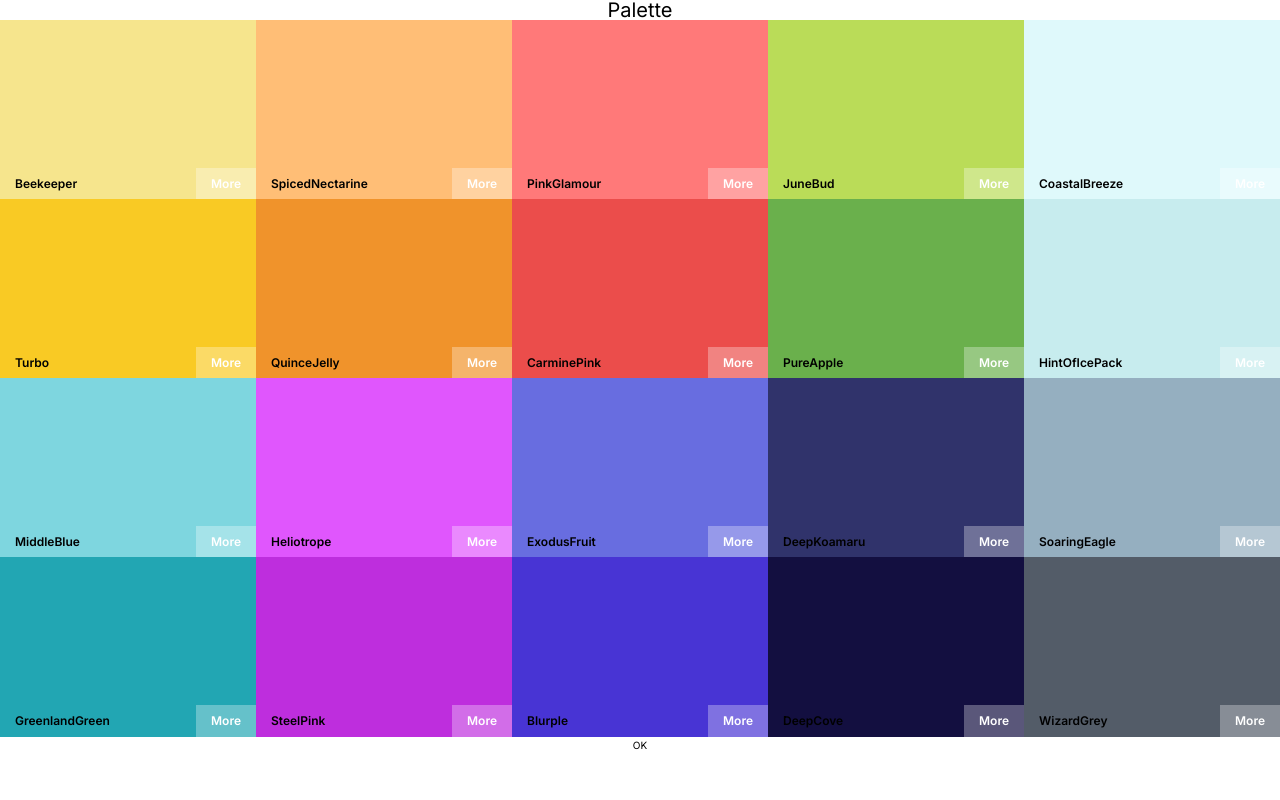
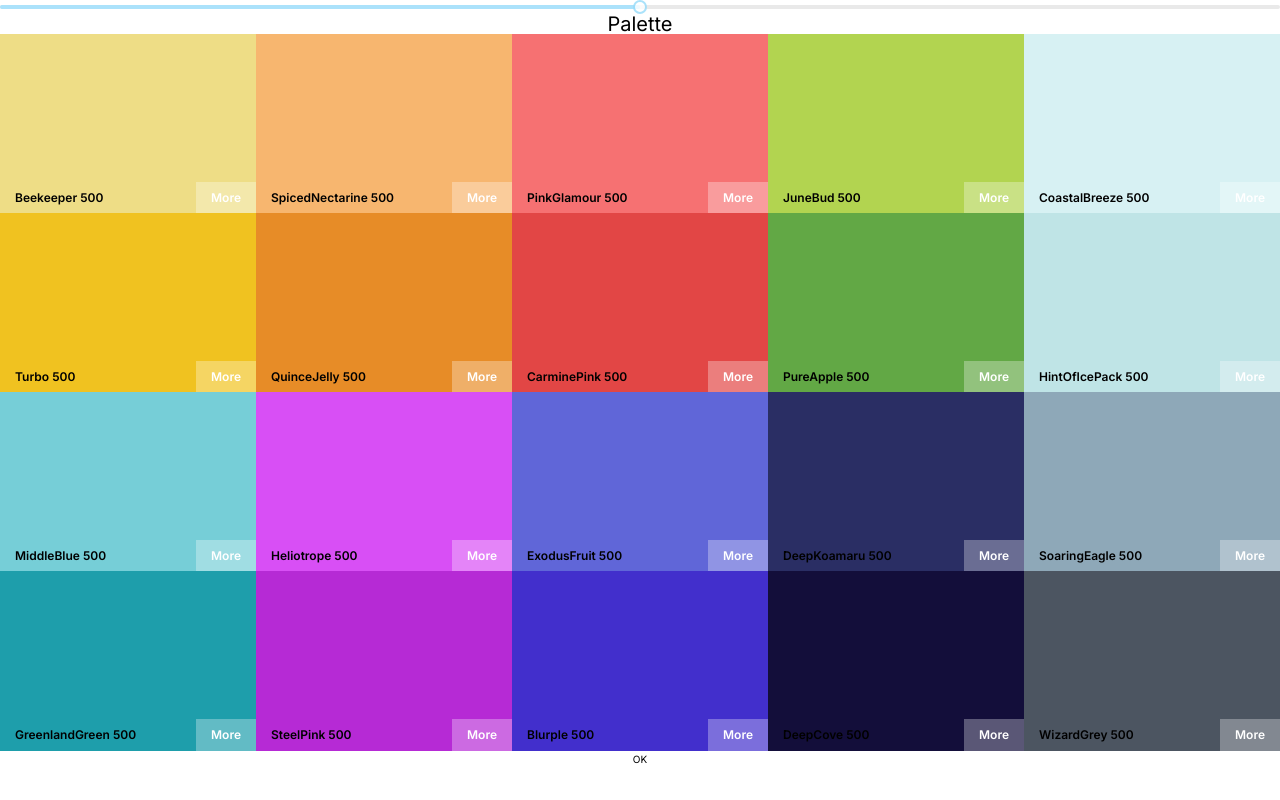
Before and after one commit to ElAlamiIdriss/React-Colors-Project, a React (Create React App) app: page / in a window 1280 px wide. Built offline with nearby package versions, Linux system fonts and the light colour scheme.

Commit message:
add unstyled slider colors

```diff
--- a/package.json
+++ b/package.json
@@ -7,6 +7,7 @@
     "@testing-library/react": "^13.1.1",
     "@testing-library/user-event": "^13.5.0",
     "chroma-js": "^2.4.2",
+    "rc-slider": "^10.0.0",
     "react": "^18.0.0",
     "react-copy-to-clipboard": "^5.1.0",
     "react-dom": "^18.0.0",
--- a/src/App.js
+++ b/src/App.js
@@ -2,17 +2,15 @@ import React, { Component } from "react";
 import "./App.css";
 
 import { generatePalette } from "./helpers/ColorHelpers";
+import seedColors from "./seedColors";
 
 import Palette from "./components/Palette";
-import seedColors from "./seedColors";
 
 class App extends Component {
   render() {
-    console.log(generatePalette(seedColors[4]));
-
     return (
       <div className="App">
-        <Palette {...seedColors[4]} />
+        <Palette palette={generatePalette(seedColors[4])} />
       </div>
     );
   }
--- a/src/components/Palette.js
+++ b/src/components/Palette.js
@@ -1,16 +1,35 @@
 import React, { Component } from "react";
+import Slider from "rc-slider";
+
 import "./Palette.css";
+import "rc-slider/assets/index.css";
 
 import BoxColor from "./BoxColor";
 
 class Palette extends Component {
+  state = { level: 500 };
+
+  changeLevel = (level) => {
+    this.setState({ level });
+  };
+
   render() {
-    const colorBoxes = this.props.colors.map((color) => (
-      <BoxColor background={color.color} name={color.name} />
+    const { palette } = this.props;
+    const { level } = this.state;
+
+    const colorBoxes = palette.colors[level].map((color) => (
+      <BoxColor background={color.hex} name={color.name} />
     ));
 
     return (
       <div className="Palette">
+        <Slider
+          min={100}
+          max={900}
+          step={100}
+          value={level}
+          onChange={this.changeLevel}
+        />
         <h1 className="palette-title">Palette</h1>
         <div className="palette-colors">{colorBoxes}</div>
         <footer>OK</footer>
```
Also changed, not shown: 1 other file (tests, documents, lock files or other folders).
